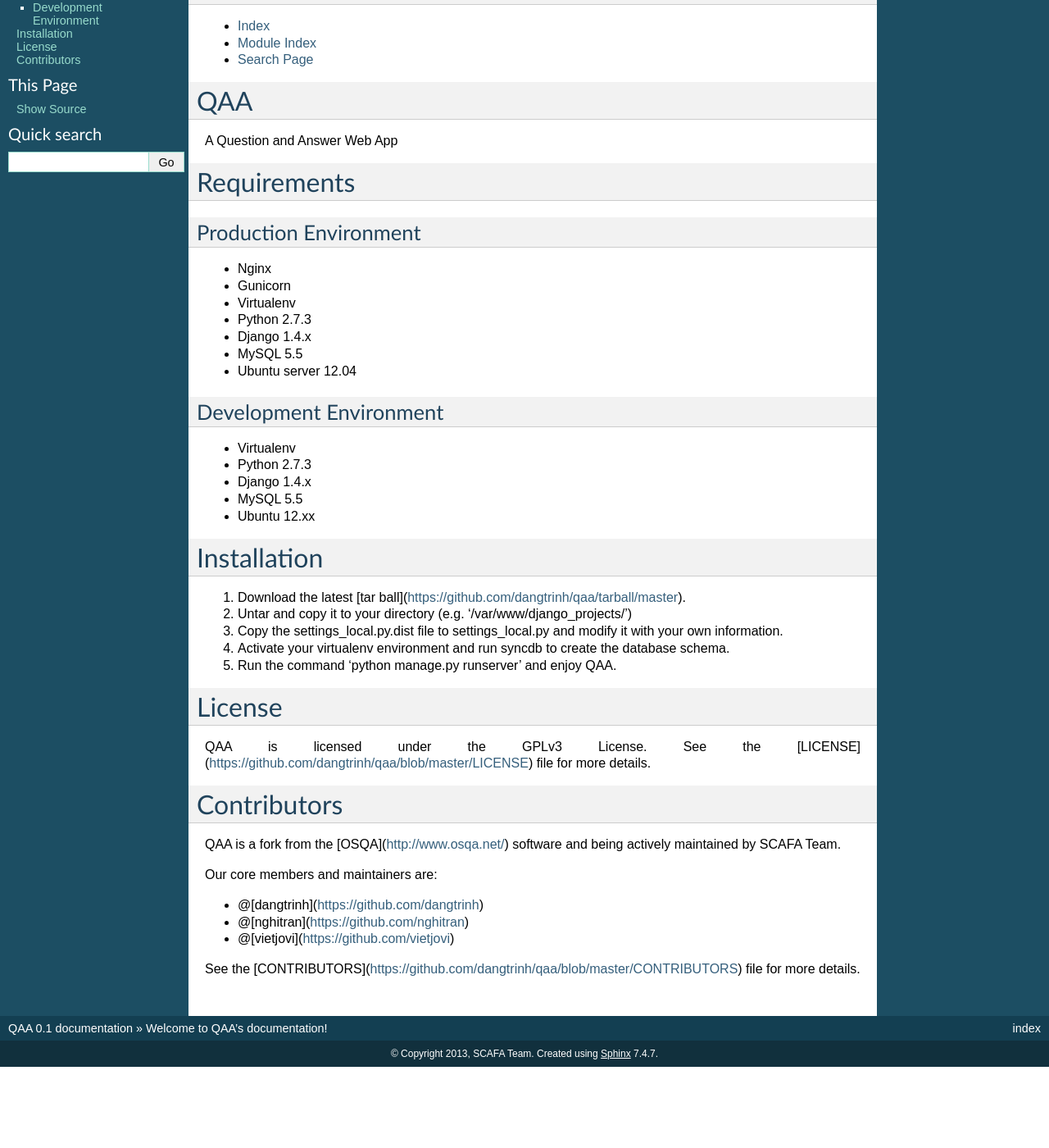
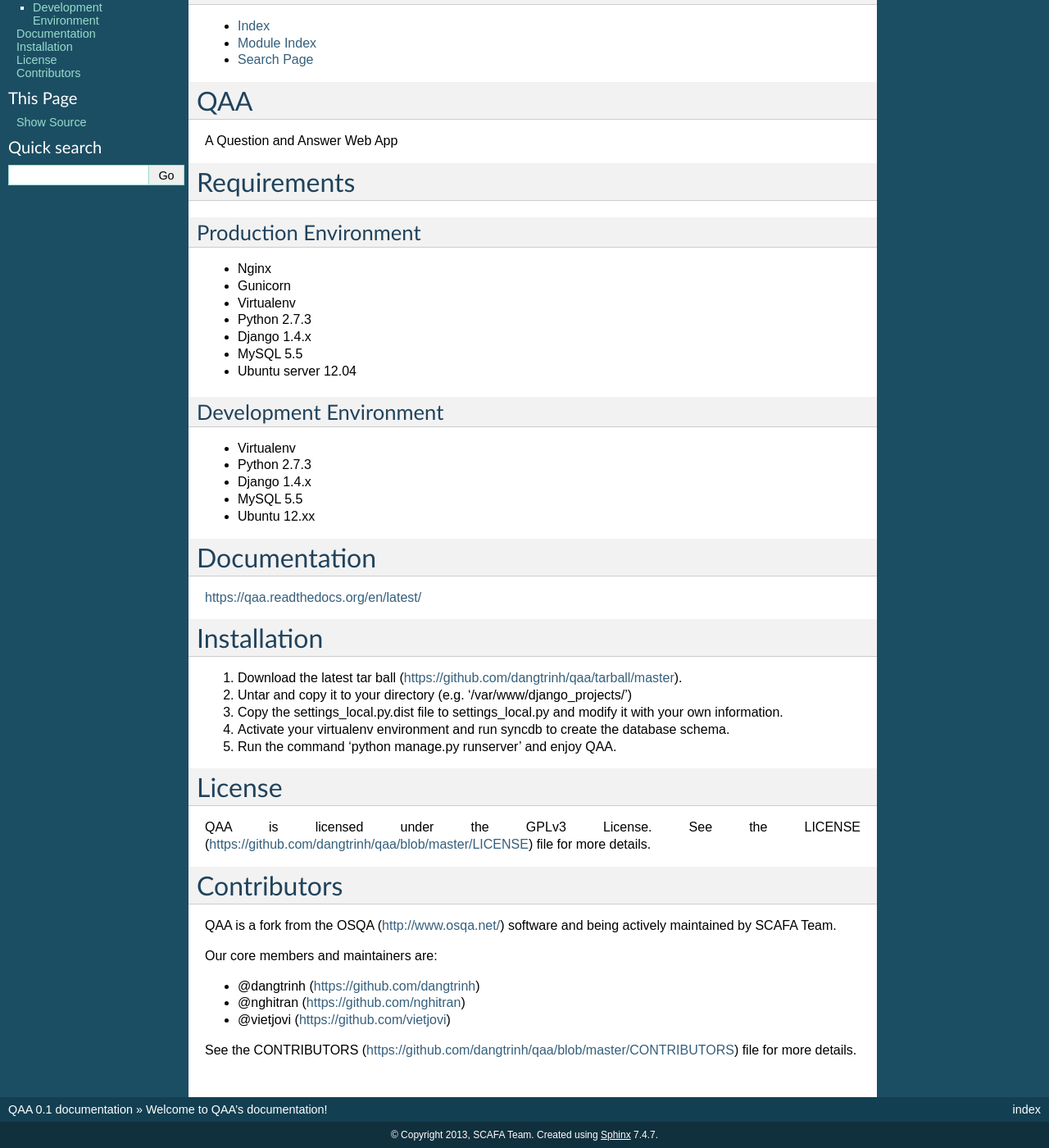
Before and after one commit to nghitran/qaa, a Sphinx documentation site: the page built from docs/source/index.rst, in a window 1280 px wide and 1400 px high, scrolled down 169 px. Shown: the whole window at 82% size. Built offline with Sphinx 7.4.7, drawn with Linux system fonts in a browser that asks for light colours; before the commit the page ends 1470 px from its top, so only the background shows below that.

Commit message:
Add documentation link to README

```diff
--- a/docs/source/index.rst
+++ b/docs/source/index.rst
@@ -51,10 +51,17 @@
 * Ubuntu 12.xx
 
 
+Documentation
+=============
+
+https://qaa.readthedocs.org/en/latest/
+
+
+
 Installation
 ============
 
-1. Download the latest [tar ball](https://github.com/dangtrinh/qaa/tarball/master).
+1. Download the latest tar ball (https://github.com/dangtrinh/qaa/tarball/master).
 2. Untar and copy it to your directory (e.g. '/var/www/django_projects/')
 3. Copy the settings_local.py.dist file to settings_local.py and modify it with your own information.
 4. Activate your virtualenv environment and run syncdb to create the database schema.
@@ -64,18 +71,18 @@
 License
 =======
 
-QAA is licensed under the GPLv3 License. See the [LICENSE](https://github.com/dangtrinh/qaa/blob/master/LICENSE) file for more details.
+QAA is licensed under the GPLv3 License. See the LICENSE (https://github.com/dangtrinh/qaa/blob/master/LICENSE) file for more details.
 
 
 Contributors
 ============
 
-QAA is a fork from the [OSQA](http://www.osqa.net/) software and being actively maintained by SCAFA Team.
+QAA is a fork from the OSQA (http://www.osqa.net/) software and being actively maintained by SCAFA Team.
 
 Our core members and maintainers are:
 
-* @[dangtrinh](https://github.com/dangtrinh)
-* @[nghitran](https://github.com/nghitran)
-* @[vietjovi](https://github.com/vietjovi)
+* @dangtrinh (https://github.com/dangtrinh)
+* @nghitran (https://github.com/nghitran)
+* @vietjovi (https://github.com/vietjovi)
 
-See the [CONTRIBUTORS](https://github.com/dangtrinh/qaa/blob/master/CONTRIBUTORS) file for more details.
+See the CONTRIBUTORS (https://github.com/dangtrinh/qaa/blob/master/CONTRIBUTORS) file for more details.
```
Also changed, not shown: README.md (+5 -0 lines), 5 other files.
